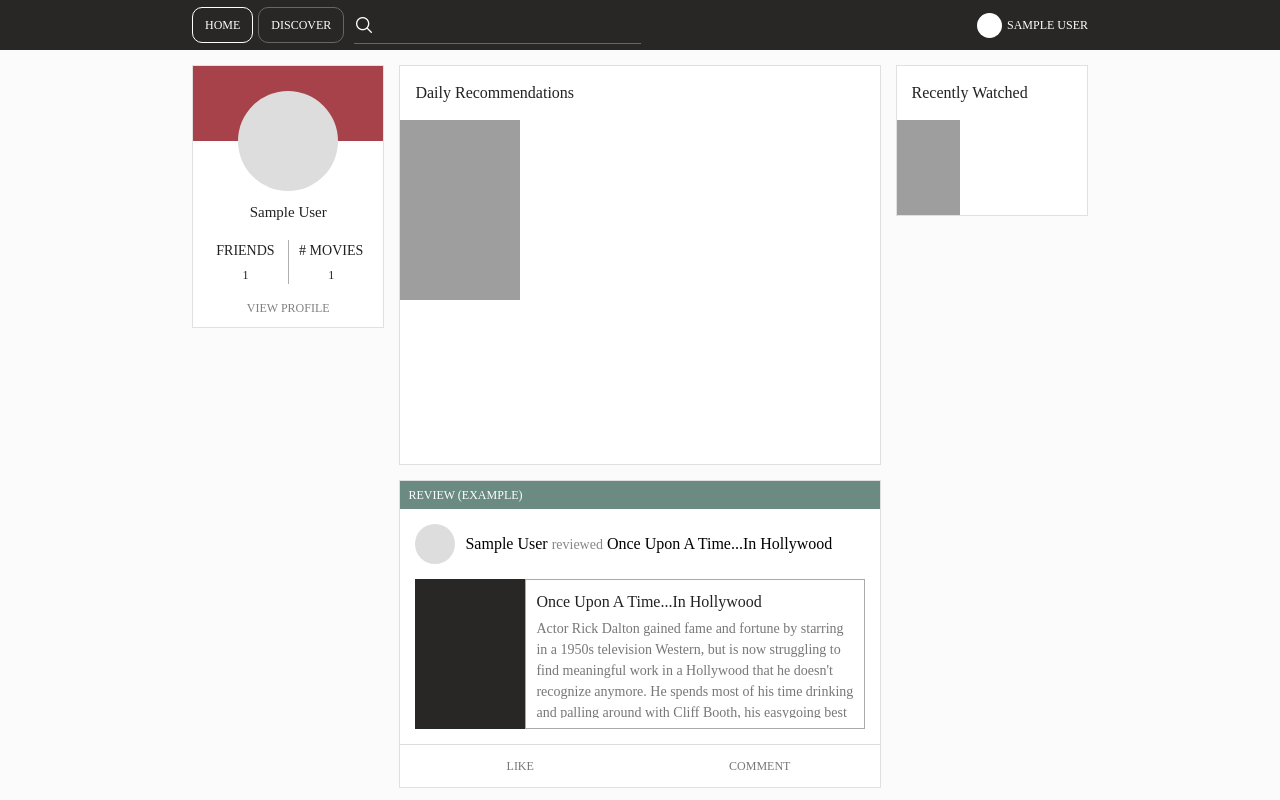
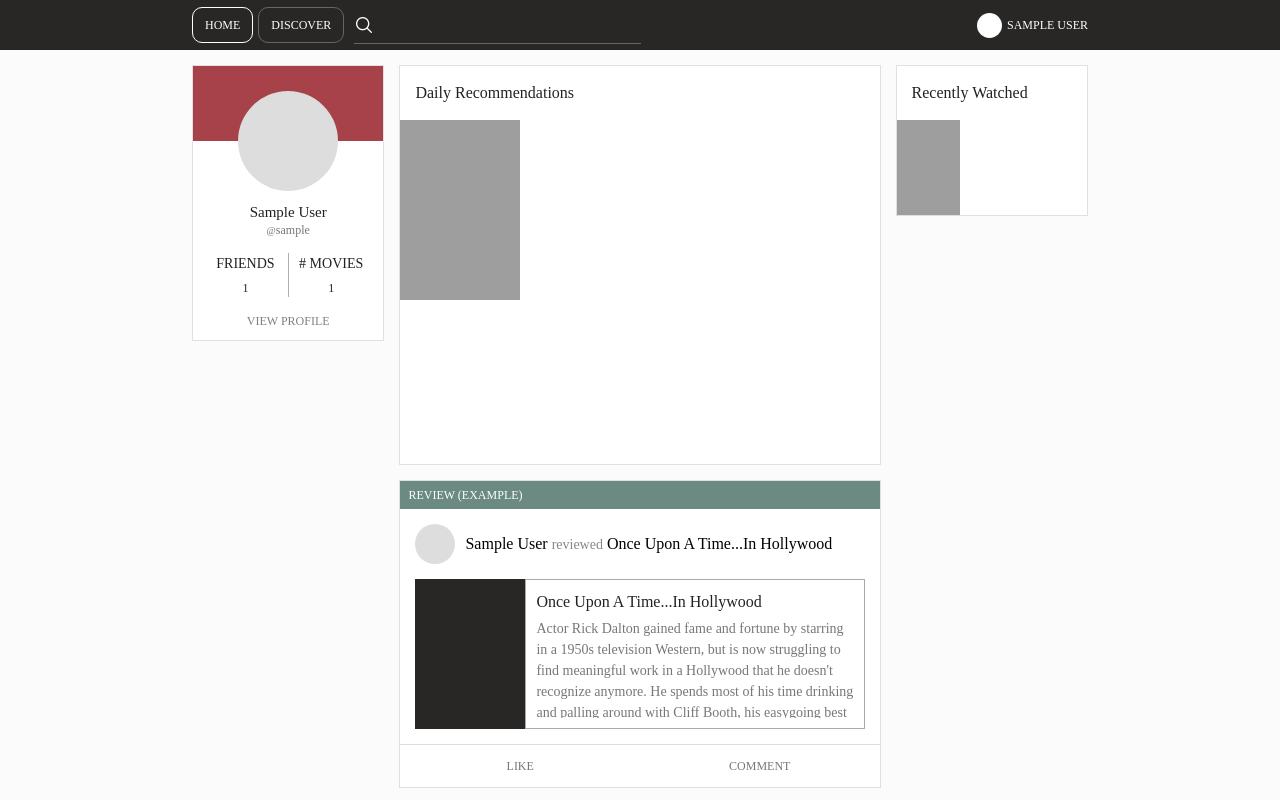
Before and after one commit to COSC481W-2021Winter/capstone-project-film-club, a Django app: page / in a window 1280 px wide. Run offline with Django 3.2, Linux system fonts and the light colour scheme; a user stored in the database is signed in; tables that the repository leaves empty hold one stand-in row (values such as "Sample post"); a database or web service that is not in the repository returns one stand-in record (values such as "Sample title"); data that the repository does not hold is empty; some libraries are stand-ins or nearby versions; some web fonts are replaced; grey boxes are pictures that could not be loaded.

Commit message:
added username to profile

```diff
--- a/core/static/css/base_full.css
+++ b/core/static/css/base_full.css
@@ -188,11 +188,25 @@
 }
 #user-info{
 	display: flex;
-	justify-content: center;
+	align-items: center;
+	flex-direction: column;
 
 	margin-top: calc(var(--user-image-size) / 2 + 10px);
 
 	font-family: Roboto-Medium;
+}
+#username-container{
+	display: flex;
+	align-items: baseline;
+
+	font-family: Roboto-Regular;
+	font-size: 10px;
+	color: #777;
+
+	line-height: 12px;
+}
+#user-username{
+	font-size: 12px;
 }
 #user-friend{
 	width: fit-content;
--- a/core/templates/core/blocks/tiles/user-container.html
+++ b/core/templates/core/blocks/tiles/user-container.html
@@ -8,7 +8,10 @@
 		</div>
 	</div>
 	<div id = "user-info">
-		<p id = "user-full-name">{{ profile.get_full_name }}</p>
+		<p id = "user-full-name">
+			{{ profile.get_full_name }}
+		</p>
+		<span id = "username-container">@<p id = "user-username">{{ profile.username }}</p></span>
 	</div>
 
 	{% if user != profile %}
```
